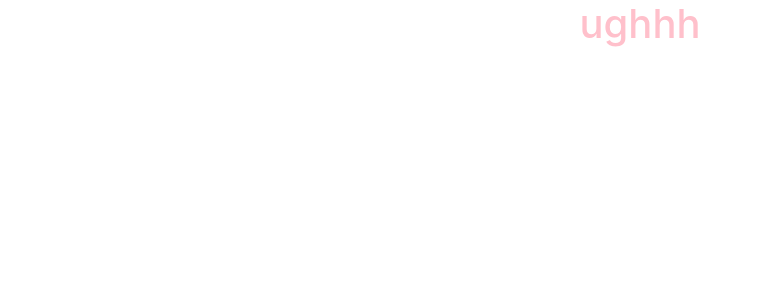
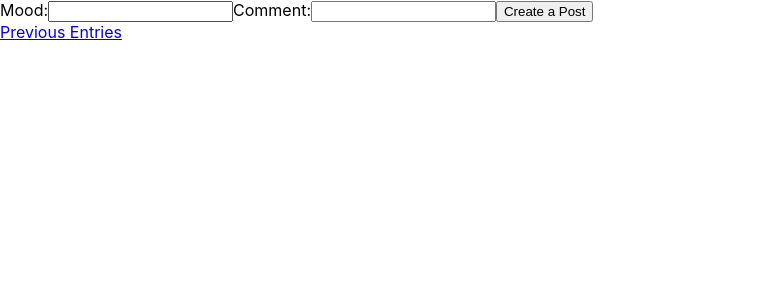
Before and after one commit to adaruiz93/timt-frontend, a React (Create React App) app: page /timt/new in a window 1280 px wide. Shown: the top 300 px of the page, without its empty margins (0-761 px from the left). Built offline with nearby package versions, Linux system fonts and the light colour scheme.

Commit message:
created new form

```diff
--- a/package.json
+++ b/package.json
@@ -9,6 +9,7 @@
     "bootstrap": "^4.6.0",
     "react": "^17.0.2",
     "react-dom": "^17.0.2",
+    "react-router-dom": "^5.3.0",
     "react-scripts": "4.0.3",
     "reactstrap": "^8.9.0",
     "web-vitals": "^1.1.2"
--- a/src/App.css
+++ b/src/App.css
@@ -2,3 +2,9 @@ h1 {
   text-align: center;
   color: pink;
 }
+
+p {
+  text-align: center;
+  color: blue;
+  font-size: medium;
+}
--- a/src/App.js
+++ b/src/App.js
@@ -1,9 +1,22 @@
 import './App.css'
+import {BrowserRouter as Router, Route, Switch} from 'react-router-dom'
+import TimtDetails from './components/TimtDetails'
+import TimtEdit from './components/TimtEdit'
+import TimtList from './components/TimtList'
+import TimtNew from './components/TimtNew'
 
 const App = () => {
     return (
-     <h1>ughhh</h1>
-
+      <div>
+       <Router>
+         <Switch>
+         <Route exact path = '/timt' render={(routerProps) => <TimtList {...routerProps} />} />
+          <Route exact path = '/timt/new' render={(routerProps) => <TimtNew {...routerProps} />} />
+          <Route exact path = '/timt/:id' render={(routerProps) => <TimtDetails {...routerProps} />} />
+          <Route exact path = '/timt/:id/edit' render={(routerProps) => <TimtEdit {...routerProps} />} />
+         </Switch>
+       </Router>
+      </div>
     )
   }
 
--- a/src/components/TimtDetails.js
+++ b/src/components/TimtDetails.js
@@ -2,7 +2,8 @@ import React from 'react'
 
 const TimtDetails = (props) => {
   return (
-    <h1>Details</h1>
+    <p>Details -_-</p>
+
   )
 }
 
--- a/src/components/TimtEdit.js
+++ b/src/components/TimtEdit.js
@@ -2,7 +2,7 @@ import React from 'react'
 
 const TimtEdit = (props) => {
   return (
-    <h1>Edit</h1>
+    <p>Edit</p>
   )
 }
 
--- a/src/components/TimtList.js
+++ b/src/components/TimtList.js
@@ -2,7 +2,9 @@ import React from 'react'
 
 const TimtList = (props) => {
   return (
-    <h1>List</h1>
+    <div>
+       <p>List</p>
+    </div>
   )
 }
 
--- a/src/components/TimtNew.js
+++ b/src/components/TimtNew.js
@@ -1,8 +1,53 @@
-import React from 'react'
+import React, {useState} from 'react'
+import {Link} from 'react-router-dom'
 
 const TimtNew = (props) => {
+  const initialState = {
+    mood: '',
+    comment: ''
+  }
+
+  const [input, setInput] = useState(initialState)
+  const handleChange = (e) => {
+    setInput({...input, [e.target.id]: e.target.value })
+  }
+
+  const newTimt = async(data) => {
+    try {
+      const config = {
+        method: 'POST',
+        body: JSON.stringify(data),
+        headers: {
+          'Content-Type': 'application/json'
+        }
+      }
+      const createdTimt = await fetch('http://localhost:9000/timt', config)
+      const parsed = await createdTimt.json()
+      props.history.push('/timt')
+    } catch (err) {
+      console.log(err)
+    }
+  }
+
+  const handleSubmit = (e) => {
+    e.preventDefault()
+    setInput(initialState)
+    newTimt(input)
+  }
+
   return (
-    <h1>New</h1>
+    <div>
+      <form onSubmit = {handleSubmit}>
+        <label htmlFor="mood">Mood:</label>
+        <input id="mood" name="mood" value={input.mood} onChange={handleChange}/>
+
+        <label htmlFor="comment">Comment:</label>
+        <input id="comment" name="comment" value={input.comment} onChange={handleChange}/>
+
+        <input type="submit" value="Create a Post"/>
+      </form>
+      <Link to='/timt'>Previous Entries</Link>
+    </div>
   )
 }
 
--- a/src/index.js
+++ b/src/index.js
@@ -1,6 +1,5 @@
 import React from 'react'
 import ReactDOM from 'react-dom'
-import 'bootstrap/dist/css/bootstrap.css'
 import './index.css'
 import App from './App'
 import reportWebVitals from './reportWebVitals'
```
Also changed, not shown: 2 other files (tests, documents, lock files or other folders).
